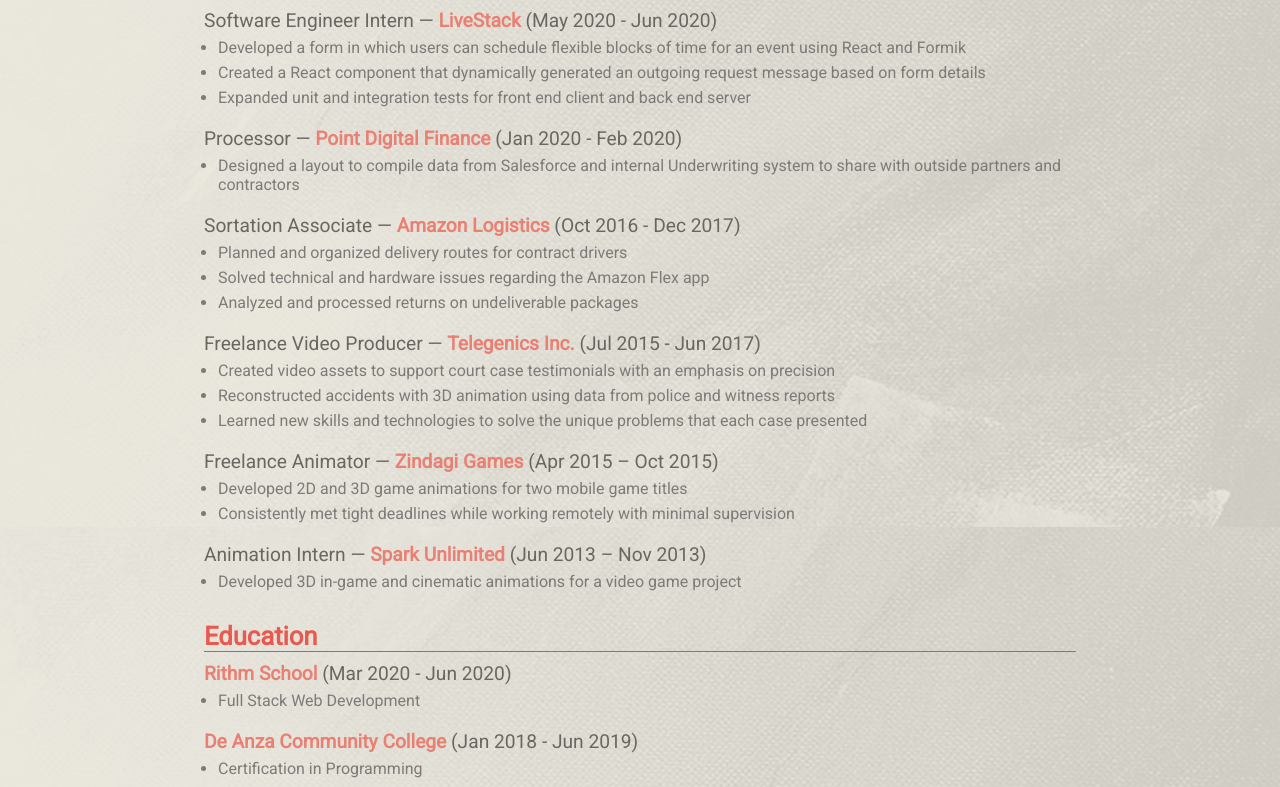
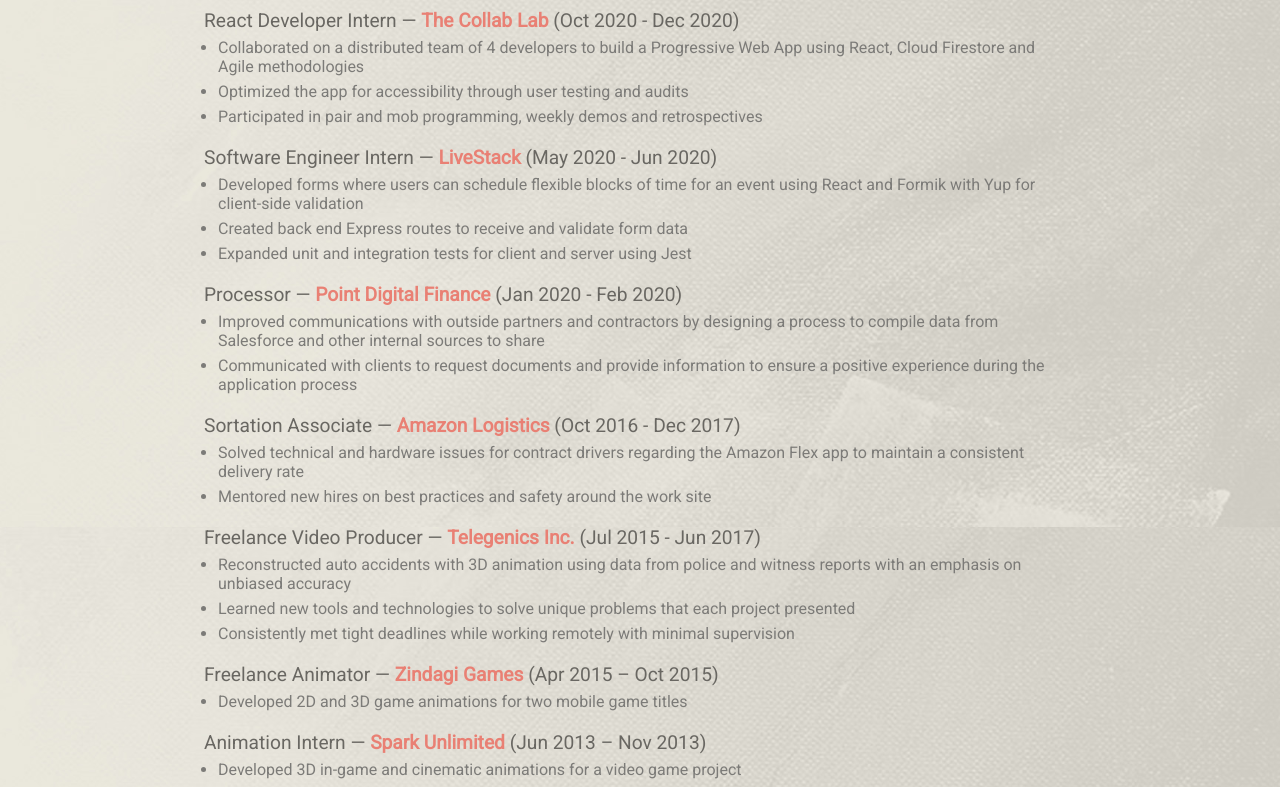
Before and after one commit to terchiem/homepage, a React (Create React App) app: page /resume in a window 1280 px wide. Shown: the part 273-1060 px from the top of the page. Built offline with nearby package versions, Linux system fonts and the light colour scheme.

Commit message:
Update resume

```diff
--- a/src/components/Resume.js
+++ b/src/components/Resume.js
@@ -35,7 +35,7 @@
 
   return (
     <div className="resume">
-      <a href="https://drive.google.com/file/d/1omOH3jX3dxr_C34C_Q3i6bIMhQ0yMiyL/view?usp=sharing" target="_blank" rel="noopener noreferrer">
+      <a href="https://drive.google.com/file/d/1XI8nglD0S9tbJzIOmQYQ205BfAy6Hr4a/view?usp=sharing" target="_blank" rel="noopener noreferrer">
         <div className="download">
           Download Resume as PDF
         </div>
--- a/src/page-resources/resume-list.js
+++ b/src/page-resources/resume-list.js
@@ -1,12 +1,22 @@
 export const workList = [
+  {
+    company: 'The Collab Lab',
+    role: 'React Developer Intern',
+    date: 'Oct 2020 - Dec 2020',
+    description: [
+      'Collaborated on a distributed team of 4 developers to build a Progressive Web App using React, Cloud Firestore and Agile methodologies',
+      'Optimized the app for accessibility through user testing and audits',
+      'Participated in pair and mob programming, weekly demos and retrospectives'
+    ]
+  },
   {
     company: 'LiveStack',
     role: 'Software Engineer Intern',
     date: 'May 2020 - Jun 2020',
     description: [
-      'Developed a form in which users can schedule flexible blocks of time for an event using React and Formik',
-      'Created a React component that dynamically generated an outgoing request message based on form details',
-      'Expanded unit and integration tests for front end client and back end server'
+      'Developed forms where users can schedule flexible blocks of time for an event using React and Formik with Yup for client-side validation',
+      'Created back end Express routes to receive and validate form data',
+      'Expanded unit and integration tests for client and server using Jest'
     ]
   },
   {
@@ -14,7 +24,8 @@
     role: 'Processor',
     date: 'Jan 2020 - Feb 2020',
     description: [
-      'Designed a layout to compile data from Salesforce and internal Underwriting system to share with outside partners and contractors'
+      'Improved communications with outside partners and contractors by designing a process to compile data from Salesforce and other internal sources to share',
+      'Communicated with clients to request documents and provide information to ensure a positive experience during the application process'
     ]
   },
   {
@@ -22,9 +33,8 @@
     role: 'Sortation Associate',
     date: 'Oct 2016 - Dec 2017',
     description: [
-      'Planned and organized delivery routes for contract drivers',
-      'Solved technical and hardware issues regarding the Amazon Flex app',
-      'Analyzed and processed returns on undeliverable packages'
+      'Solved technical and hardware issues for contract drivers regarding the Amazon Flex app to maintain a consistent delivery rate',
+      'Mentored new hires on best practices and safety around the work site'
     ]
   },
   {
@@ -32,9 +42,9 @@
     role: 'Freelance Video Producer',
     date: 'Jul 2015 - Jun 2017',
     description: [
-      'Created video assets to support court case testimonials with an emphasis on precision',
-      'Reconstructed accidents with 3D animation using data from police and witness reports',
-      'Learned new skills and technologies to solve the unique problems that each case presented'
+      'Reconstructed auto accidents with 3D animation using data from police and witness reports with an emphasis on unbiased accuracy',
+      'Learned new tools and technologies to solve unique problems that each project presented',
+      'Consistently met tight deadlines while working remotely with minimal supervision'
     ]
   },
   {
@@ -42,8 +52,7 @@
     role: 'Freelance Animator',
     date: 'Apr 2015 – Oct 2015',
     description: [
-      'Developed 2D and 3D game animations for two mobile game titles',
-      'Consistently met tight deadlines while working remotely with minimal supervision'
+      'Developed 2D and 3D game animations for two mobile game titles'
     ]
   },
   {
@@ -60,12 +69,12 @@
   {
     name: 'Rithm School',
     date: 'Mar 2020 - Jun 2020',
-    description: 'Full Stack Web Development'
+    description: '16 Week Full Stack Web Development Program'
   },
   {
     name: 'De Anza Community College',
     date: 'Jan 2018 - Jun 2019',
-    description: 'Certification in Programming'
+    description: 'Certification in Programming - Python'
   },
   {
     name: 'San Jose State University',
@@ -81,10 +90,10 @@
   },
   {
     category: 'Tools & Frameworks',
-    description: 'React, Redux, Node.js, Express, Flask, PostgreSQL, MySQL'
+    description: 'React, Redux, Node.js, Express, Flask, jQuery, PostgreSQL, MongoDB'
   },
   {
     category: 'Design & Animation',
-    description: 'Photoshop, After Effects, Premiere, Maya, MotionBuilder'
+    description: 'Adobe Creative Suite, Figma, Maya'
   }
 ]
```
